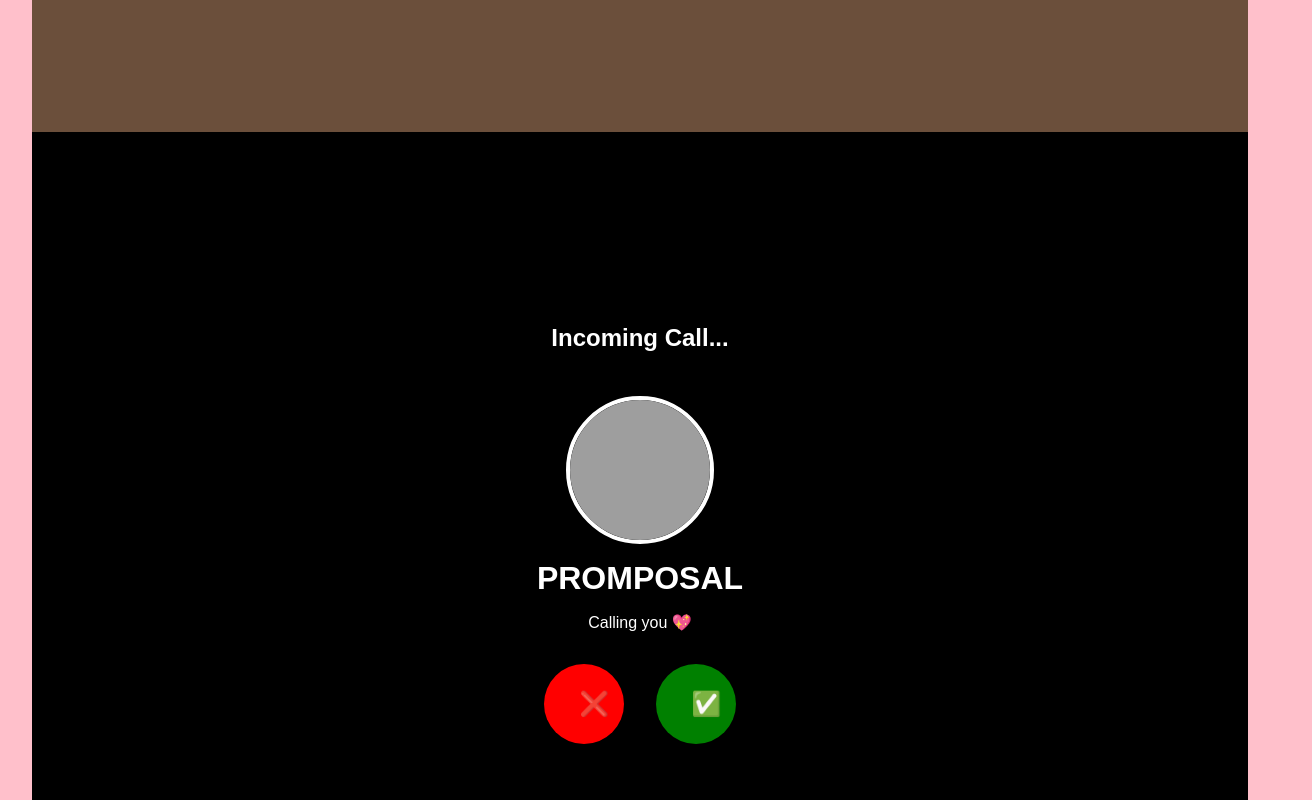
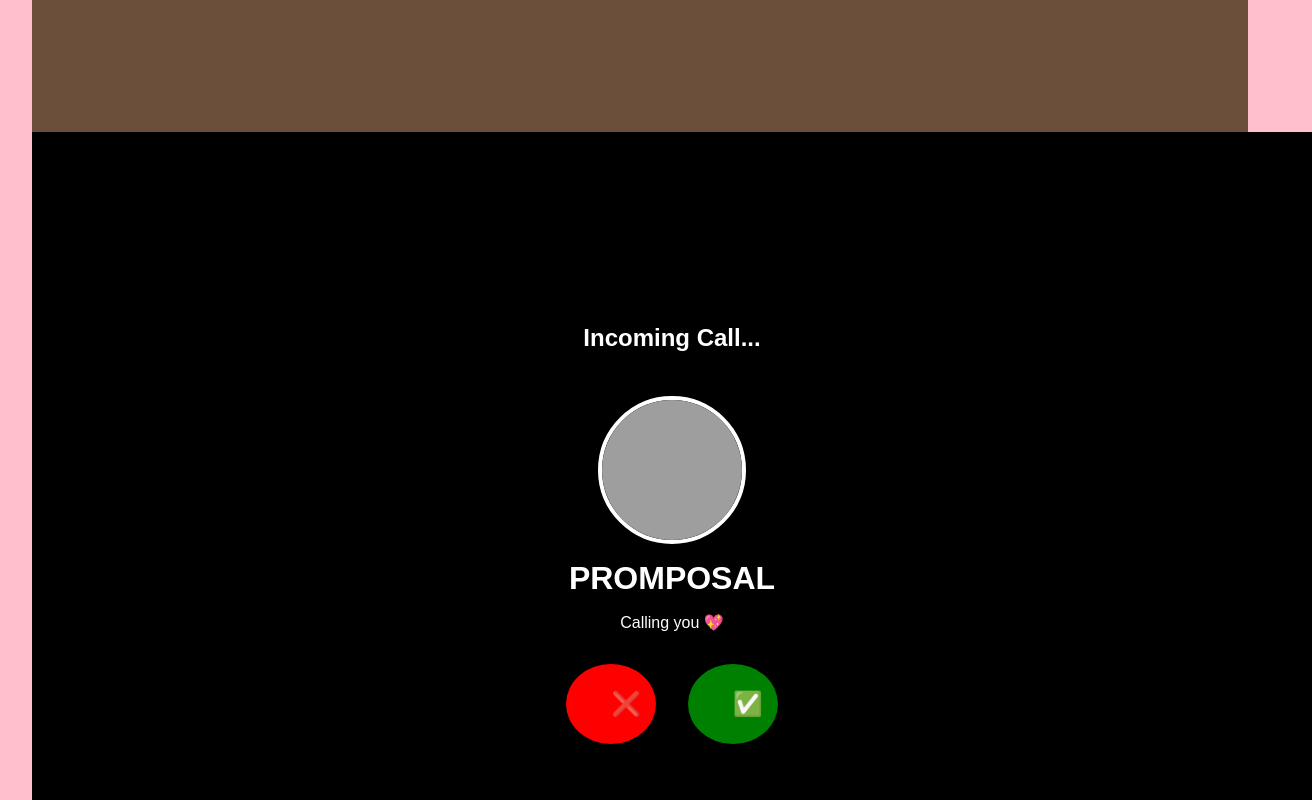
Before and after one commit to NotGeorges/whosgeorges, a plain HTML site: page index.html in a window 1280 px wide. Shown: the part 700-1500 px from the top of the page, 1312 px wide, since content can reach past the window. Drawn offline with nearby package versions, Linux system fonts and the light colour scheme; grey boxes are pictures that could not be loaded.

Commit message:
Add files via upload

```diff
--- a/index.html
+++ b/index.html
@@ -1,6 +1,7 @@
 <!DOCTYPE html>
 <html lang="en">
 <head>
+  <meta name="viewport" content="width=device-width, initial-scale=1.0">
   <meta charset="UTF-8" />
   <title>Prom Escape 💖</title>
   <style>
@@ -33,12 +34,24 @@
       background-color: hotpink;
       border: none;
       color: white;
-      padding: 1rem 2.2rem;
+      padding: 1.6rem 2.8rem;
+      font-size: 1.7rem;
+      border-radius: 12px;
+      margin: 0.6rem;
+      cursor: pointer;
+      transition: all 0.3s ease;
+    }
+    buttons {
+      background-color: hotpink;
+      border: none;
+      color: white;
+      padding: 1.2rem 2.3rem;
       font-size: 1.2rem;
       border-radius: 12px;
       margin: 0.6rem;
       cursor: pointer;
       transition: all 0.3s ease;
+
      }
 
     input {
@@ -85,9 +98,13 @@
      flex-direction: column;
      align-items: center;
      justify-content: center;
-      height: 100vh;
-      background: black;
+     height: 100vh;             /* Viewport height = full screen */
+     width: 100vw;              /* Viewport width */
+     background-color: black;
      color: white;
+     margin: 0;
+     padding: 0;
+     box-sizing: border-box;
     }
 
     #callerPhoto {
@@ -146,7 +163,13 @@
 <!-- PROM FLOW SCREENS -->
 <div class="screen" id="screen0">
   <h2>We’ve been the duo, always in sync —<br>Prom’s coming up… what do you think?</h2>
-  <button onclick="goTo('screen1')">Next 💌</button>
+
+  <!-- Image Section -->
+  <div style="display: flex; justify-content: center; gap: 1rem; flex-wrap: wrap; margin-bottom: 1rem; width:400px; height:300px;">
+    <img src="https://imgur.com/OEPKMy3.jpg" style="max-width: 300px; border-radius: 12px;">
+  </div>
+
+  <buttons onclick="goTo('screen1')">Next 💌</buttons>
 </div>
 
 <div class="screen" id="screen1">
```
Also changed, not shown: index.txt, promposal4.jpg (added), promposal7.jpg (added), promposal8.jpg (added). Lines whose indentation alone changed are shown as unchanged.
